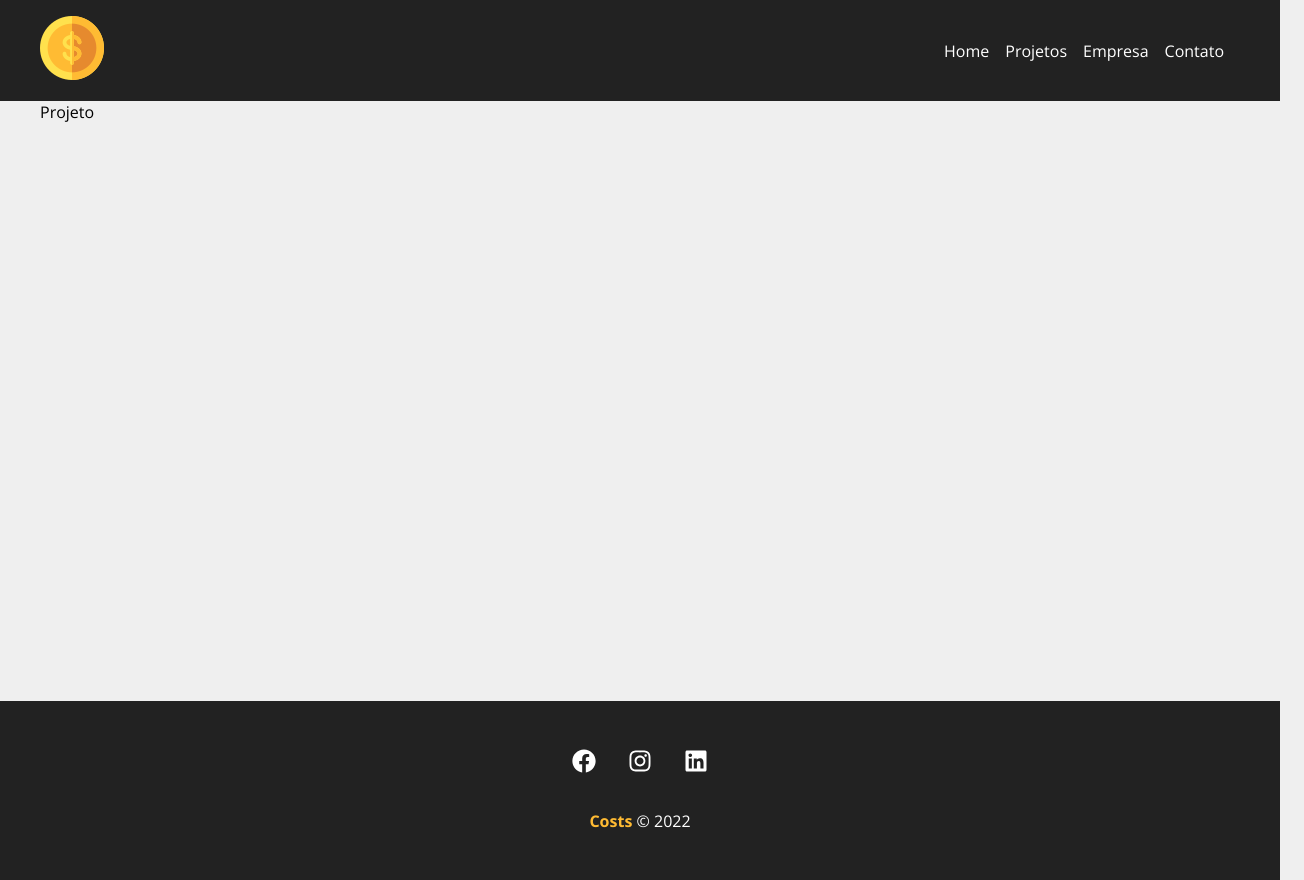
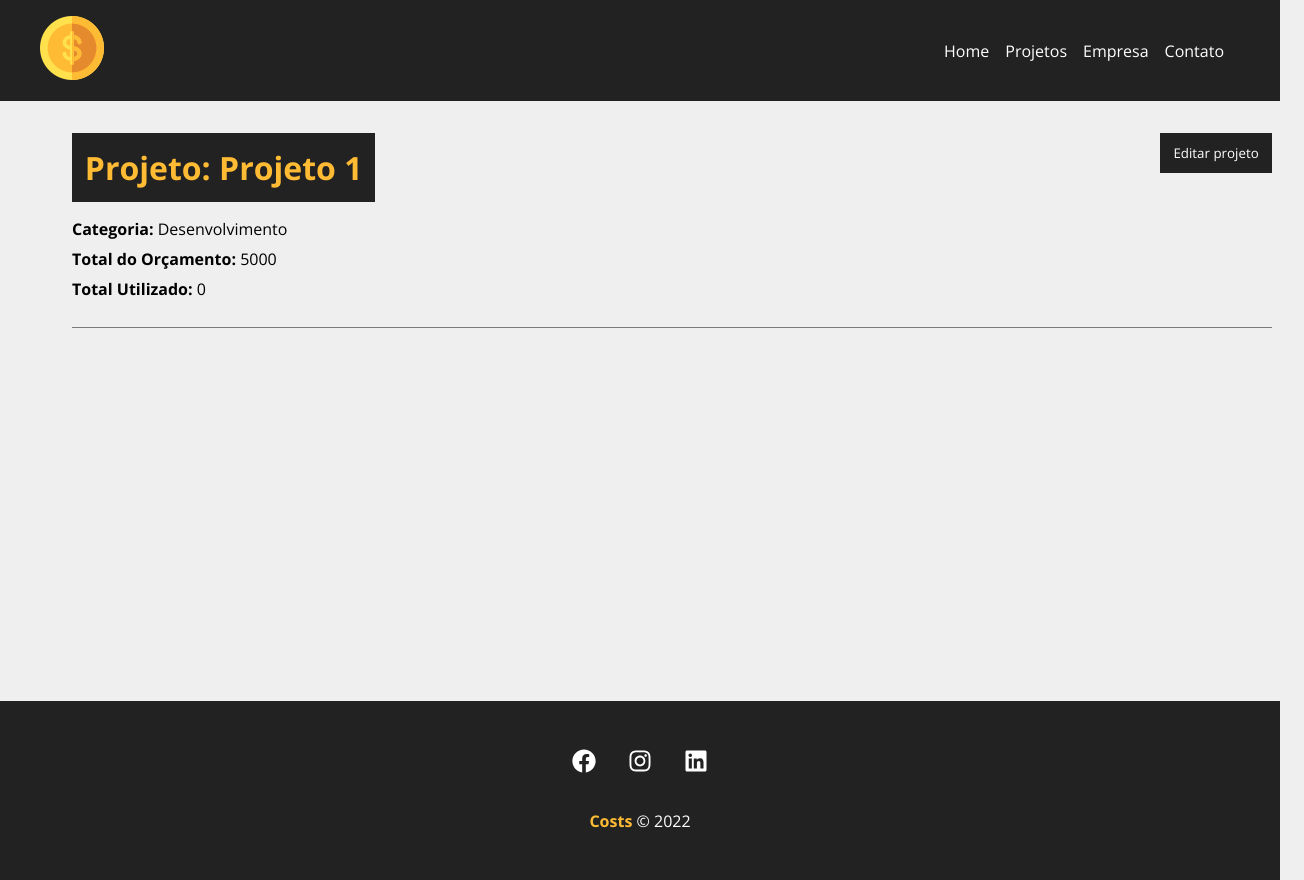
Before and after one commit to lucasdev10/project-manager, a React (Create React App) app: page /project/1 in a window 1280 px wide. Shown: the whole page, 1304 px wide, since content can reach past the window. Built offline with nearby package versions, Linux system fonts and the light colour scheme; data requests are answered from the project's data file.

Commit message:
Exibindo detalhes do projeto

```diff
--- a/src/components/pages/Project.js
+++ b/src/components/pages/Project.js
@@ -2,10 +2,13 @@
 import { useEffect, useState } from "react";
 
 import styles from "./Project.module.css";
+import Loading from "./../layout/Loading";
+import Container from "./../layout/Container";
 
 function Project() {
   const { id } = useParams();
   const [project, setProject] = useState({});
+  const [showProjectForm, setShowProjectForm] = useState(false);
 
   useEffect(() => {
     fetch(`http://localhost:5000/projects/${id}`, {
@@ -19,9 +22,47 @@
         setProject(data);
       })
       .catch((err) => console.log(err));
-  }, []);
+  }, [id]);
 
-  return <p>Projeto</p>;
+  function toggleProjectForm() {
+    setShowProjectForm(!showProjectForm);
+  }
+
+  return (
+    <>
+      {project.name ? (
+        <div className={styles.project_details}>
+          <Container customClass="column">
+            <div className={styles.details_container}>
+              <h1>Projeto: {project.name}</h1>
+              <button className={styles.btn} onClick={toggleProjectForm}>
+                {!showProjectForm ? "Editar projeto" : "Fechar"}
+              </button>
+              {!showProjectForm ? (
+                <div className={styles.project_info}>
+                  <p>
+                    <span>Categoria:</span> {project.category?.name}
+                  </p>
+                  <p>
+                    <span>Total do Orçamento:</span> {project.budget}
+                  </p>
+                  <p>
+                    <span>Total Utilizado:</span> {project.cost}
+                  </p>
+                </div>
+              ) : (
+                <div className={styles.project_info}>
+                  <p>Form</p>
+                </div>
+              )}
+            </div>
+          </Container>
+        </div>
+      ) : (
+        <Loading />
+      )}
+    </>
+  );
 }
 
 export default Project;
--- a/src/components/pages/Project.module.css
+++ b/src/components/pages/Project.module.css
@@ -0,0 +1,48 @@
+.project_details {
+  padding: 2em;
+}
+
+.project_details h1,
+.project_details h2,
+.project_details p {
+  margin-bottom: 0.5em;
+}
+
+.project_details h1 {
+  background-color: #222;
+  color: #ffbb33;
+  padding: 0.4em;
+}
+
+.project_details span {
+  font-weight: bold;
+}
+
+.details_container,
+.service_form_container {
+  border-bottom: 1px solid #7a7a7a;
+  margin-bottom: 1.2em;
+  padding-bottom: 1.2em;
+  display: flex;
+  justify-content: space-between;
+  flex-wrap: wrap;
+}
+
+.btn {
+  background-color: #222;
+  color: #fff;
+  padding: 0.5em 1em;
+  text-decoration: none;
+  transition: 0.5s;
+  cursor: pointer;
+  max-height: 40px;
+  border: none;
+}
+
+.btn:hover {
+  color: #ffbb33;
+}
+
+.project_info {
+  width: 100%;
+}
```
